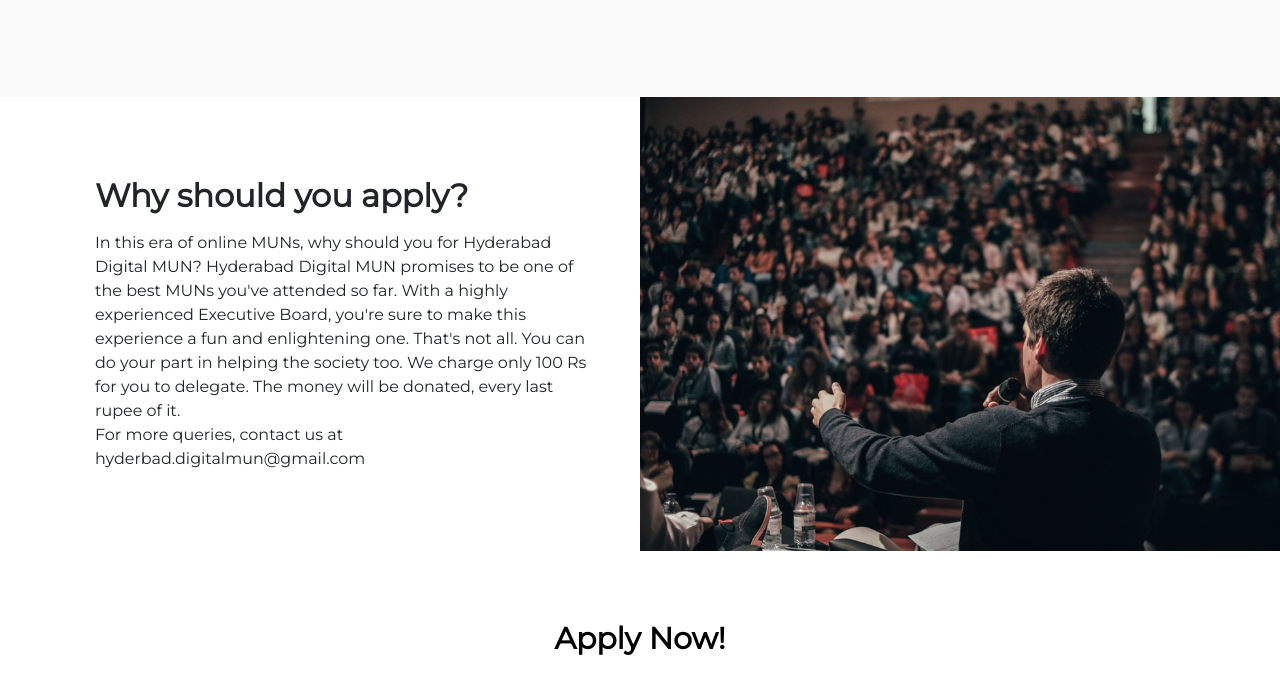
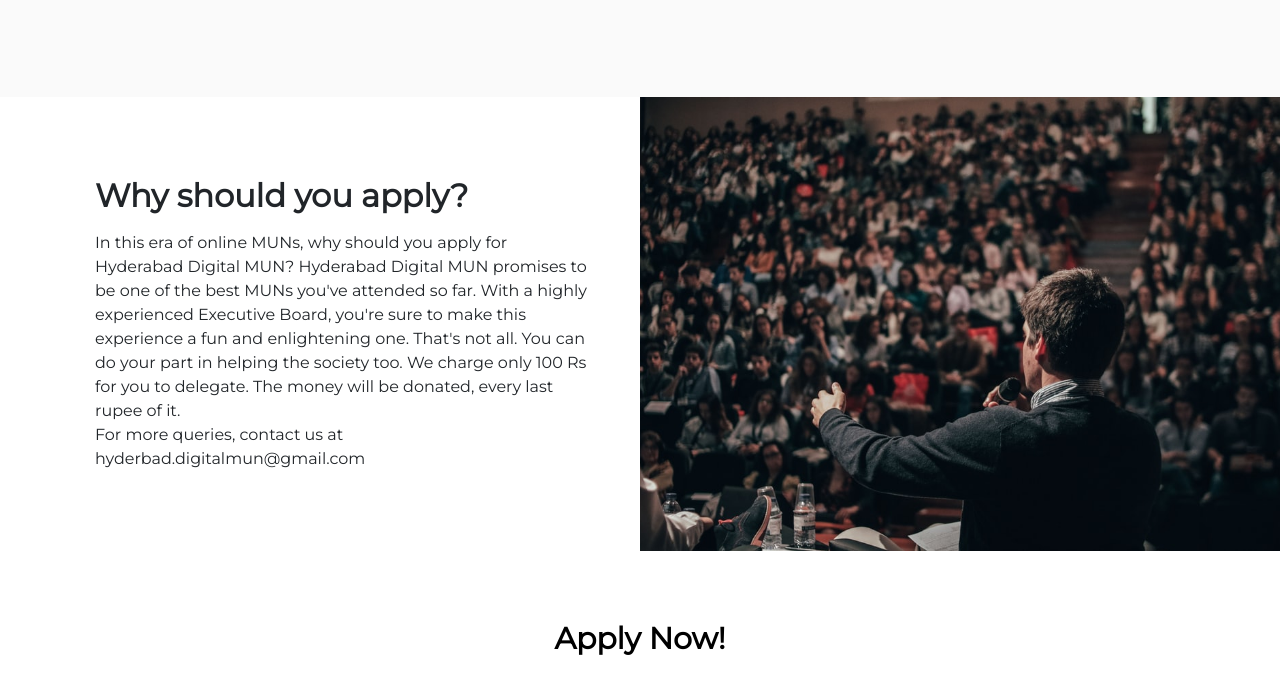
Before and after one commit to hydmun/hydmun, a plain HTML site: page index.html in a window 1280 px wide. Shown: the part 1519-2212 px from the top of the page. Drawn offline with Linux system fonts and the light colour scheme; grey boxes are pictures that could not be loaded.

Commit message:
Update index.html

```diff
--- a/index.html
+++ b/index.html
@@ -98,7 +98,7 @@
             <div class="container">
                 <div class="about-wrapper">
                     <h2>Why should you apply?</h2>
-                    <p> In this era of online MUNs, why should you for Hyderabad Digital MUN? Hyderabad Digital MUN promises to be one of the best MUNs you've attended so far. With a highly experienced Executive Board, you're sure to make this experience a fun and enlightening one. That's not all. You can do your part in helping the society too. We charge only 100 Rs for you to delegate. The money will be donated, every last rupee of it.<BR> For more queries, contact us at hyderbad.digitalmun@gmail.com </p>
+                    <p> In this era of online MUNs, why should you apply for Hyderabad Digital MUN? Hyderabad Digital MUN promises to be one of the best MUNs you've attended so far. With a highly experienced Executive Board, you're sure to make this experience a fun and enlightening one. That's not all. You can do your part in helping the society too. We charge only 100 Rs for you to delegate. The money will be donated, every last rupee of it.<BR> For more queries, contact us at hyderbad.digitalmun@gmail.com </p>
                 </div>
             </div>
         </section>
```
